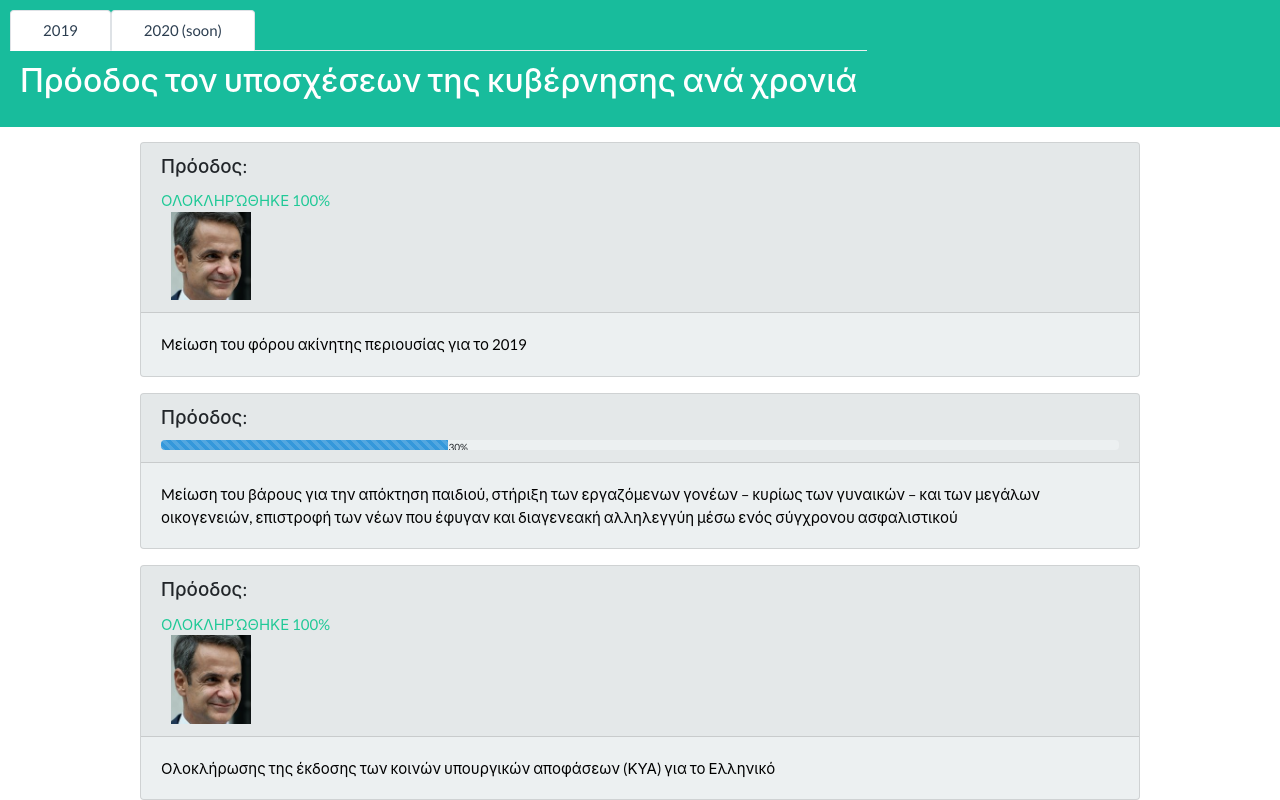
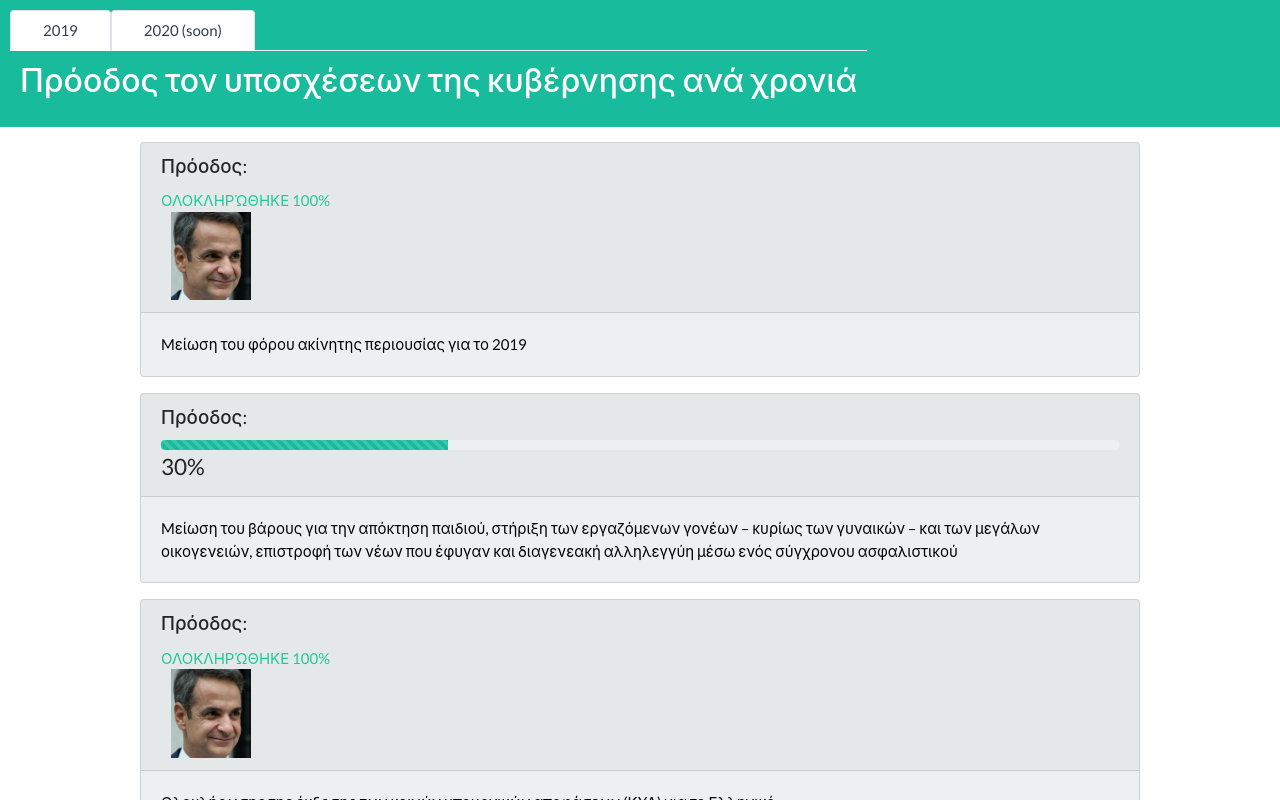
Before and after one commit to bkstephen/yposxeseis, a React (Create React App) app: page / in a window 1280 px wide. Shown: the top 800 px of the page. Built offline with nearby package versions, Linux system fonts and the light colour scheme.

Commit message:
updated styling

```diff
--- a/src/components/yposxeseis.js
+++ b/src/components/yposxeseis.js
@@ -26,7 +26,7 @@ export default class Yposxeseis extends React.Component {
                     <div id={this.props.id}>
 
                         <div className="progress">
-                            <div className="progress-bar progress-bar-striped bg-info progress-bar-animated"
+                            <div className="progress-bar progress-bar-striped bg-success progress-bar-animated"
                                 role="progressbar"
                                 aria-valuenow={this.state.progress}
                                 aria-valuemin="0"
@@ -34,10 +34,8 @@ export default class Yposxeseis extends React.Component {
                                 style={{ width: this.state.progress }}>
                             </div>
 
-                            <div style={{ fontSize: "100%" }}>{this.state.progress}</div>
-
                         </div>
-
+                        <div style={{ position: "relative", fontSize: "150%" }}>{this.state.progress}</div>
                     </div>
                     {this.state.showPic ? <img style={{ marginLeft: "1%", width: "80px" }} src={require("../img/happy.PNG")} /> : <div></div>}
                 </div>
```
